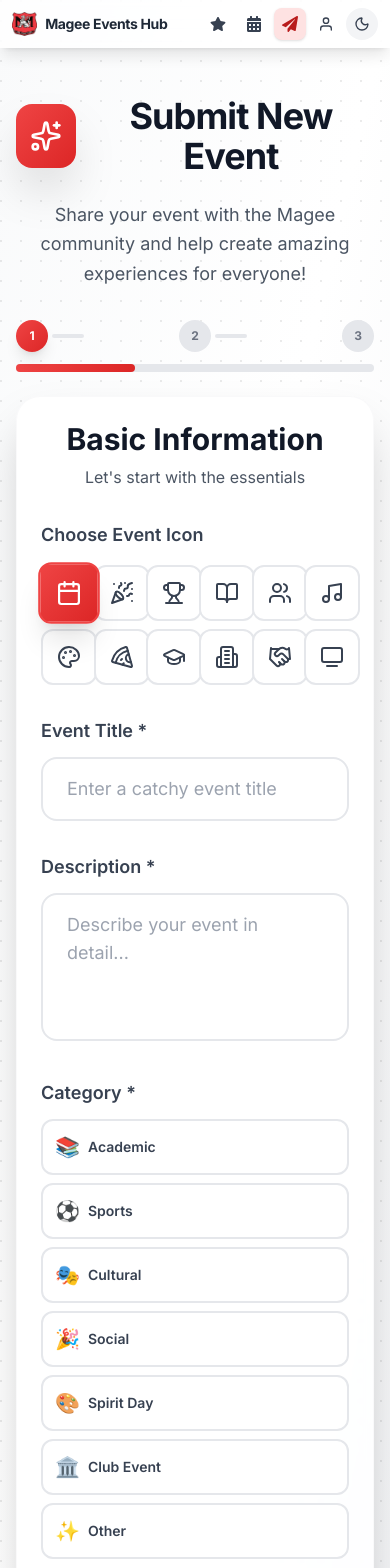
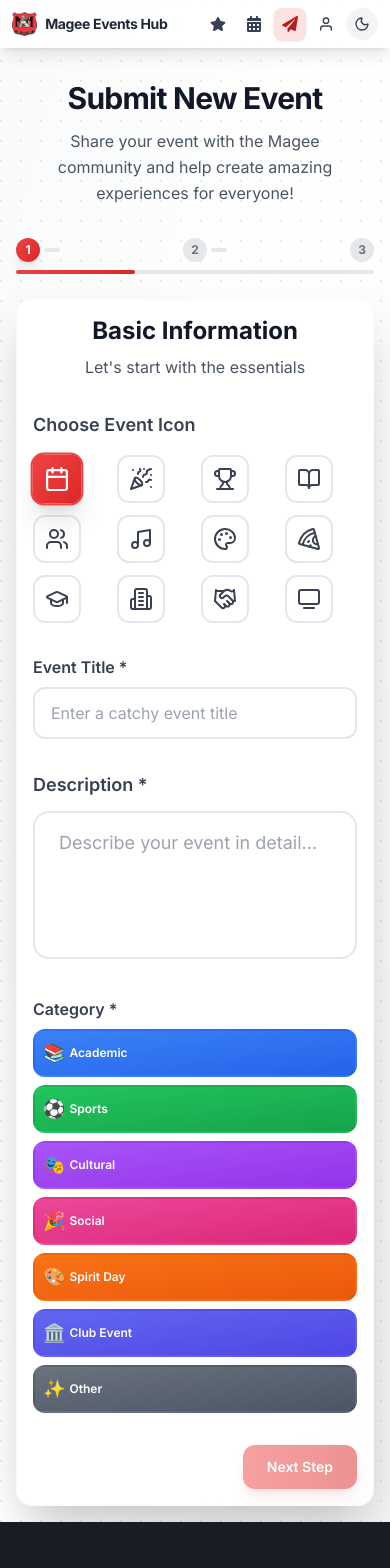
Before and after one commit to jaydenlee09/Magee-Events-Hub, a React (Vite) app in the folder magee-events-hub/: page /submit in a window 390 px wide. Shown: the top 1568 px of the page. After the commit the page ends 1522 px from the top, so only its background shows below. Built offline with nearby package versions, Linux system fonts and the light colour scheme.

Commit message:
Fixes and UI changes

```diff
--- a/magee-events-hub/src/index.css
+++ b/magee-events-hub/src/index.css
@@ -122,6 +122,8 @@ h1, h2, h3, h4, h5, h6 {
   animation: gradient-rotate 3s ease infinite;
 }
 
+
+
 /* Smooth scrolling */
 html {
   scroll-behavior: smooth;
--- a/magee-events-hub/src/pages/SubmitEventPage.tsx
+++ b/magee-events-hub/src/pages/SubmitEventPage.tsx
@@ -35,13 +35,13 @@ const iconOptions = [
 ];
 
 const categoryOptions = [
-  { value: "Academic", label: "Academic", icon: "📚", color: "from-blue-500 to-blue-600" },
-  { value: "Sports", label: "Sports", icon: "⚽", color: "from-green-500 to-green-600" },
-  { value: "Cultural", label: "Cultural", icon: "🎭", color: "from-purple-500 to-purple-600" },
-  { value: "Social", label: "Social", icon: "🎉", color: "from-pink-500 to-pink-600" },
-  { value: "Spirit Day", label: "Spirit Day", icon: "🎨", color: "from-orange-500 to-orange-600" },
-  { value: "Club Event", label: "Club Event", icon: "🏛️", color: "from-indigo-500 to-indigo-600" },
-  { value: "Other", label: "Other", icon: "✨", color: "from-gray-500 to-gray-600" },
+  { value: "Academic", label: "Academic", icon: "📚", color: "from-blue-500 to-blue-600", glowColor: "blue" },
+  { value: "Sports", label: "Sports", icon: "⚽", color: "from-green-500 to-green-600", glowColor: "green" },
+  { value: "Cultural", label: "Cultural", icon: "🎭", color: "from-purple-500 to-purple-600", glowColor: "purple" },
+  { value: "Social", label: "Social", icon: "🎉", color: "from-pink-500 to-pink-600", glowColor: "pink" },
+  { value: "Spirit Day", label: "Spirit Day", icon: "🎨", color: "from-orange-500 to-orange-600", glowColor: "orange" },
+  { value: "Club Event", label: "Club Event", icon: "🏛️", color: "from-indigo-500 to-indigo-600", glowColor: "indigo" },
+  { value: "Other", label: "Other", icon: "✨", color: "from-gray-500 to-gray-600", glowColor: "gray" },
 ];
 
 const SubmitEventPage: React.FC = () => {
@@ -228,7 +228,11 @@ const SubmitEventPage: React.FC = () => {
         </div>
       )}
 
-      <div className="min-h-screen bg-gradient-to-br from-gray-50 via-white to-gray-100 dark:from-gray-900 dark:via-gray-800 dark:to-gray-900 py-8 sm:py-12 md:py-16 px-4 sm:px-6 relative overflow-hidden">
+      <div className={`min-h-screen bg-gradient-to-br from-gray-50 via-white to-gray-100 dark:from-gray-900 dark:via-gray-800 dark:to-gray-900 px-4 sm:px-6 py-4 sm:py-6 relative overflow-hidden ${
+        typeof window !== 'undefined' && document.documentElement.classList.contains('dark')
+          ? 'animate-fadeIn-dark'
+          : 'animate-fadeIn'
+      }`}>
         {/* Subtle Grid Pattern */}
         <div className="absolute inset-0 pointer-events-none">
           <div className="absolute inset-0 bg-[radial-gradient(circle_at_1px_1px,rgba(0,0,0,0.08)_1px,transparent_0)] bg-[length:20px_20px] dark:bg-[radial-gradient(circle_at_1px_1px,rgba(255,255,255,0.08)_1px,transparent_0)]"></div>
@@ -251,75 +255,70 @@ const SubmitEventPage: React.FC = () => {
         <div className="max-w-5xl mx-auto relative z-10">
           {/* Enhanced Header */}
           <div className="text-center mb-8 sm:mb-12 pt-16 sm:pt-20">
-            <div className="inline-flex items-center gap-3 mb-6">
-              <div className="w-16 h-16 bg-gradient-to-br from-red-500 to-red-600 rounded-2xl flex items-center justify-center text-white shadow-2xl">
-                <Sparkles className="w-8 h-8" />
-              </div>
-              <h1 className="text-4xl sm:text-5xl md:text-6xl font-bold text-gray-900 dark:text-white tracking-tight">
-                Submit New Event
-              </h1>
-            </div>
-            <p className="text-lg sm:text-xl text-gray-600 dark:text-gray-300 max-w-3xl mx-auto leading-relaxed">
+            <h1 className="text-3xl sm:text-4xl md:text-5xl font-bold text-gray-900 dark:text-white mb-3 sm:mb-4 tracking-tight">
+              Submit New Event
+            </h1>
+            <p className="text-base sm:text-lg md:text-xl text-gray-600 dark:text-gray-300 max-w-2xl mx-auto leading-relaxed px-4">
               Share your event with the Magee community and help create amazing experiences for everyone!
             </p>
           </div>
 
           {/* Progress Bar */}
-          <div className="mb-6 sm:mb-8 md:mb-12">
-            <div className="flex items-center justify-between mb-3 sm:mb-4">
+          <div className="mb-6 sm:mb-8 md:mb-10">
+            <div className="flex items-center justify-between mb-2 sm:mb-3 md:mb-4">
               {[1, 2, 3].map((step) => (
                 <div key={step} className="flex items-center">
-                  <div className={`w-8 h-8 sm:w-10 sm:h-10 rounded-full flex items-center justify-center text-xs sm:text-sm font-bold transition-all duration-300 ${
+                  <div className={`w-6 h-6 sm:w-8 sm:h-8 md:w-10 md:h-10 rounded-full flex items-center justify-center text-xs sm:text-sm font-bold transition-all duration-300 ${
                     currentStep >= step
                       ? 'bg-gradient-to-br from-red-500 to-red-600 text-white shadow-lg'
                       : 'bg-gray-200 dark:bg-gray-700 text-gray-500'
                   }`}>
-                    {getStepValidation(step) ? <CheckCircle className="w-4 h-4 sm:w-5 sm:h-5" /> : step}
+                    {getStepValidation(step) ? <CheckCircle className="w-3 h-3 sm:w-4 sm:h-4 md:w-5 md:h-5" /> : step}
                   </div>
                   {step < 3 && (
-                    <div className={`w-8 sm:w-16 h-1 mx-1 sm:mx-2 rounded-full transition-all duration-300 ${
+                    <div className={`w-4 sm:w-8 md:w-16 h-1 mx-1 sm:mx-2 rounded-full transition-all duration-300 ${
                       currentStep > step ? 'bg-gradient-to-r from-red-500 to-red-600' : 'bg-gray-200 dark:bg-gray-700'
                     }`}></div>
                   )}
                 </div>
               ))}
               </div>
-            <div className="w-full bg-gray-200 dark:bg-gray-700 rounded-full h-2">
+            <div className="w-full bg-gray-200 dark:bg-gray-700 rounded-full h-1 sm:h-2">
               <div
-                className="bg-gradient-to-r from-red-500 to-red-600 h-2 rounded-full transition-all duration-500 ease-out"
+                className="bg-gradient-to-r from-red-500 to-red-600 h-1 sm:h-2 rounded-full transition-all duration-500 ease-out"
                 style={{ width: `${getProgressPercentage()}%` }}
               ></div>
             </div>
           </div>
 
           {/* Enhanced Form Container */}
-          <div className="bg-white/90 dark:bg-gray-800/90 backdrop-blur-sm rounded-3xl shadow-2xl border border-gray-100/50 dark:border-gray-700/50 overflow-hidden">
-            <form onSubmit={handleSubmit} className="p-6 sm:p-8 md:p-12">
+          <div className="bg-white/90 dark:bg-gray-800/90 backdrop-blur-sm rounded-2xl sm:rounded-3xl shadow-2xl border border-gray-100/50 dark:border-gray-700/50 overflow-hidden">
+            <form onSubmit={handleSubmit} className="p-4 sm:p-6 md:p-8 lg:p-12">
 
               {/* Step 1: Basic Information */}
               {currentStep === 1 && (
-                <div className="space-y-8 animate-fadeIn">
+                <div className="space-y-8">
                   <div className="text-center mb-8">
-                    <h2 className="text-3xl font-bold text-gray-900 dark:text-white mb-2">Basic Information</h2>
+                    <h2 className="text-2xl sm:text-3xl font-bold text-gray-900 dark:text-white mb-2">Basic Information</h2>
                     <p className="text-gray-600 dark:text-gray-300">Let's start with the essentials</p>
                 </div>
 
                   {/* Icon Selection */}
                 <div>
                     <label className="block text-lg font-semibold text-gray-700 dark:text-gray-300 mb-4">Choose Event Icon</label>
-                  <div className="grid grid-cols-6 gap-2 sm:gap-3 max-w-2xl mx-auto">
+                  <div className="grid grid-cols-4 sm:grid-cols-6 gap-3 sm:gap-4 max-w-2xl mx-auto">
                     {iconOptions.map(opt => (
                       <button
                         type="button"
                         key={opt.name}
-                          className={`group aspect-square w-14 h-14 sm:w-16 sm:h-16 p-2 sm:p-3 rounded-xl sm:rounded-2xl border-2 transition-all duration-300 focus:outline-none focus:ring-4 focus:ring-red-200 dark:focus:ring-red-800 hover:scale-110 flex items-center justify-center ${
+                          className={`group aspect-square w-12 h-12 sm:w-14 sm:h-14 md:w-16 md:h-16 p-2 sm:p-3 rounded-xl sm:rounded-2xl border-2 transition-all duration-300 focus:outline-none focus:ring-4 focus:ring-red-200 dark:focus:ring-red-800 hover:scale-110 flex items-center justify-center ${
                           formData.icon === opt.name
                               ? 'border-red-500 bg-gradient-to-br from-red-500 to-red-600 text-white scale-110 shadow-xl'
                             : 'border-gray-200 dark:border-gray-700 bg-white dark:bg-gray-800 hover:border-red-300 hover:bg-red-50 dark:hover:bg-red-900/20'
                         }`}
                         onClick={() => handleIconSelect(opt.name)}
                         >
-                          <div className={`text-xl sm:text-2xl transition-colors duration-300 ${
+                          <div className={`text-lg sm:text-xl md:text-2xl transition-colors duration-300 ${
                             formData.icon === opt.name
                               ? 'text-white group-hover:text-white'
                               : 'text-gray-700 dark:text-gray-200 group-hover:text-red-600 dark:group-hover:text-red-400'
@@ -333,14 +332,14 @@ const SubmitEventPage: React.FC = () => {
 
                   {/* Title */}
                   <div>
-                    <label className="block text-lg font-semibold text-gray-700 dark:text-gray-300 mb-3">Event Title *</label>
+                    <label className="block text-base sm:text-lg font-semibold text-gray-700 dark:text-gray-300 mb-2 sm:mb-3">Event Title *</label>
                     <div className="relative">
                     <input
                       type="text"
                       name="title"
                       value={formData.title}
                       onChange={handleChange}
-                        className={`w-full px-6 py-4 border-2 rounded-2xl text-gray-700 dark:text-gray-100 placeholder-gray-400 dark:placeholder-gray-400 transition-all duration-300 focus:outline-none focus:ring-4 focus:ring-red-100 font-sans text-lg border-gray-200 dark:border-gray-700 bg-white dark:bg-gray-800 hover:border-red-300 focus:border-red-500 ${
+                        className={`w-full px-4 sm:px-6 py-3 sm:py-4 border-2 rounded-xl sm:rounded-2xl text-gray-700 dark:text-gray-100 placeholder-gray-400 dark:placeholder-gray-400 transition-all duration-300 focus:outline-none focus:ring-4 focus:ring-red-100 font-sans text-base sm:text-lg border-gray-200 dark:border-gray-700 bg-white dark:bg-gray-800 hover:border-red-300 focus:border-red-500 ${
                         errors.title ? 'border-red-400 bg-red-50 dark:bg-red-900/20' : ''
                       }`}
                         placeholder="Enter a catchy event title"
@@ -379,25 +378,21 @@ const SubmitEventPage: React.FC = () => {
 
                   {/* Category */}
                   <div>
-                    <label className="block text-lg font-semibold text-gray-700 dark:text-gray-300 mb-3">Category *</label>
+                    <label className="block text-base sm:text-lg font-semibold text-gray-700 dark:text-gray-300 mb-2 sm:mb-3">Category *</label>
                     <div className="grid grid-cols-1 sm:grid-cols-2 md:grid-cols-3 gap-2 sm:gap-3">
                       {categoryOptions.map(cat => (
                         <button
                           type="button"
                           key={cat.value}
-                          className={`p-3 sm:p-4 rounded-xl sm:rounded-2xl border-2 transition-all duration-300 focus:outline-none hover:scale-105 flex items-center gap-2 sm:gap-3 ${
+                          className={`p-2 sm:p-3 md:p-4 rounded-xl sm:rounded-2xl border-2 transition-all duration-300 focus:outline-none hover:scale-105 flex items-center gap-1 sm:gap-2 md:gap-3 ${
                             formData.category === cat.value
-                              ? `border-gray-300 dark:border-white bg-gradient-to-br ${cat.color} text-white shadow-lg`
-                              : 'border-gray-200 dark:border-gray-700 bg-white dark:bg-gray-800 hover:border-red-300 hover:bg-red-50 dark:hover:bg-red-900/20'
+                              ? `bg-gradient-to-br ${cat.color} text-white shadow-lg border-${cat.glowColor}-300 dark:border-white`
+                              : `bg-gradient-to-br ${cat.color} text-white hover:shadow-lg hover:shadow-${cat.glowColor}-500/50 hover:border-${cat.glowColor}-300 dark:hover:border-white border-transparent`
                           }`}
                           onClick={() => setFormData({ ...formData, category: cat.value })}
                         >
-                          <span className="text-xl sm:text-2xl">{cat.icon}</span>
-                          <span className={`font-semibold text-sm sm:text-base ${
-                            formData.category === cat.value
-                              ? 'text-white'
-                              : 'text-gray-700 dark:text-white'
-                          }`}>{cat.label}</span>
+                          <span className="text-lg sm:text-xl md:text-2xl">{cat.icon}</span>
+                          <span className="font-semibold text-xs sm:text-sm md:text-base text-white">{cat.label}</span>
                         </button>
                       ))}
                     </div>
@@ -414,7 +409,7 @@ const SubmitEventPage: React.FC = () => {
                       type="button"
                       onClick={nextStep}
                       disabled={!getStepValidation(1)}
-                      className="px-8 py-4 rounded-2xl bg-gradient-to-r from-red-500 to-red-600 text-white font-semibold shadow-lg shadow-red-500/25 transition-all duration-300 hover:from-red-600 hover:to-red-700 hover:shadow-red-400/40 hover:scale-105 focus:outline-none focus:ring-2 focus:ring-red-400 disabled:opacity-50 disabled:cursor-not-allowed disabled:hover:scale-100"
+                      className="px-6 sm:px-8 py-3 sm:py-4 rounded-xl sm:rounded-2xl bg-gradient-to-r from-red-500 to-red-600 text-white font-semibold shadow-lg shadow-red-500/25 transition-all duration-300 hover:from-red-600 hover:to-red-700 hover:shadow-red-400/40 hover:scale-105 focus:outline-none focus:ring-2 focus:ring-red-400 disabled:opacity-50 disabled:cursor-not-allowed disabled:hover:scale-100 text-sm sm:text-base"
                     >
                       Next Step
                     </button>
@@ -424,9 +419,9 @@ const SubmitEventPage: React.FC = () => {
 
               {/* Step 2: Date & Time */}
               {currentStep === 2 && (
-                <div className="space-y-8 animate-fadeIn">
+                <div className="space-y-8">
                   <div className="text-center mb-8">
-                    <h2 className="text-3xl font-bold text-gray-900 dark:text-white mb-2">When & Where</h2>
+                    <h2 className="text-2xl sm:text-3xl font-bold text-gray-900 dark:text-white mb-2">When & Where</h2>
                     <p className="text-gray-600 dark:text-gray-300">Set the date, time, and location</p>
                   </div>
 
@@ -530,7 +525,7 @@ const SubmitEventPage: React.FC = () => {
                     <button
                       type="button"
                       onClick={prevStep}
-                      className="px-6 sm:px-8 py-3 sm:py-4 rounded-xl sm:rounded-2xl border-2 border-gray-200 dark:border-gray-700 text-gray-700 dark:text-gray-300 font-semibold transition-all duration-300 hover:border-red-300 hover:text-red-600 focus:outline-none focus:ring-2 focus:ring-red-400"
+                      className="px-4 sm:px-6 md:px-8 py-3 sm:py-4 rounded-xl sm:rounded-2xl border-2 border-gray-200 dark:border-gray-700 text-gray-700 dark:text-gray-300 font-semibold transition-all duration-300 hover:border-red-300 hover:text-red-600 focus:outline-none focus:ring-2 focus:ring-red-400 text-sm sm:text-base"
                     >
                       Previous
                     </button>
@@ -538,7 +533,7 @@ const SubmitEventPage: React.FC = () => {
                       type="button"
                       onClick={nextStep}
                       disabled={!getStepValidation(2)}
-                      className="px-6 sm:px-8 py-3 sm:py-4 rounded-xl sm:rounded-2xl bg-gradient-to-r from-red-500 to-red-600 text-white font-semibold shadow-lg shadow-red-500/25 transition-all duration-300 hover:from-red-600 hover:to-red-700 hover:shadow-red-400/40 hover:scale-105 focus:outline-none focus:ring-2 focus:ring-red-400 disabled:opacity-50 disabled:cursor-not-allowed disabled:hover:scale-100"
+                      className="px-4 sm:px-6 md:px-8 py-3 sm:py-4 rounded-xl sm:rounded-2xl bg-gradient-to-r from-red-500 to-red-600 text-white font-semibold shadow-lg shadow-red-500/25 transition-all duration-300 hover:from-red-600 hover:to-red-700 hover:shadow-red-400/40 hover:scale-105 focus:outline-none focus:ring-2 focus:ring-red-400 disabled:opacity-50 disabled:cursor-not-allowed disabled:hover:scale-100 text-sm sm:text-base"
                     >
                       Next Step
                     </button>
@@ -548,9 +543,9 @@ const SubmitEventPage: React.FC = () => {
 
               {/* Step 3: Organizer Details */}
               {currentStep === 3 && (
-                <div className="space-y-8 animate-fadeIn">
+                <div className="space-y-8">
                   <div className="text-center mb-8">
-                    <h2 className="text-3xl font-bold text-gray-900 dark:text-white mb-2">Final Details</h2>
+                    <h2 className="text-2xl sm:text-3xl font-bold text-gray-900 dark:text-white mb-2">Final Details</h2>
                     <p className="text-gray-600 dark:text-gray-300">Tell us the final details of your event</p>
                   </div>
 
@@ -628,6 +623,7 @@ const SubmitEventPage: React.FC = () => {
                       <option value="Grade 11 only">Grade 11 only</option>
                       <option value="Grade 10 only">Grade 10 only</option>
                       <option value="Grade 9 only">Grade 9 only</option>
+                      <option value="Grade 8 only">Grade 8 only</option>
                       <option value="Club members only">Club members only</option>
                       <option value="Other">Other (specify below)</option>
                     </select>
@@ -673,16 +669,16 @@ const SubmitEventPage: React.FC = () => {
                 <button
                   type="submit"
                       disabled={isSubmitting || !getStepValidation(3)}
-                      className="px-8 py-4 rounded-2xl bg-gradient-to-r from-red-500 to-red-600 text-white font-semibold shadow-lg shadow-red-500/25 transition-all duration-300 hover:from-red-600 hover:to-red-700 hover:shadow-red-400/40 hover:scale-105 focus:outline-none focus:ring-2 focus:ring-red-400 disabled:opacity-50 disabled:cursor-not-allowed disabled:hover:scale-100 flex items-center gap-3"
+                      className="px-6 sm:px-8 py-3 sm:py-4 rounded-xl sm:rounded-2xl bg-gradient-to-r from-red-500 to-red-600 text-white font-semibold shadow-lg shadow-red-500/25 transition-all duration-300 hover:from-red-600 hover:to-red-700 hover:shadow-red-400/40 hover:scale-105 focus:outline-none focus:ring-2 focus:ring-red-400 disabled:opacity-50 disabled:cursor-not-allowed disabled:hover:scale-100 flex items-center gap-2 sm:gap-3 text-sm sm:text-base"
                 >
                   {isSubmitting ? (
                         <>
-                          <div className="w-5 h-5 border-3 border-white border-t-transparent rounded-full animate-spin"></div>
+                          <div className="w-4 h-4 sm:w-5 sm:h-5 border-3 border-white border-t-transparent rounded-full animate-spin"></div>
                       Submitting...
                         </>
                       ) : (
                         <>
-                          <Send className="w-5 h-5" />
+                          <Send className="w-4 h-4 sm:w-5 sm:h-5" />
                           Submit Event
                         </>
                   )}
```
Also changed, not shown: magee-events-hub/src/pages/EventsPage.tsx (+50 -50 lines).
